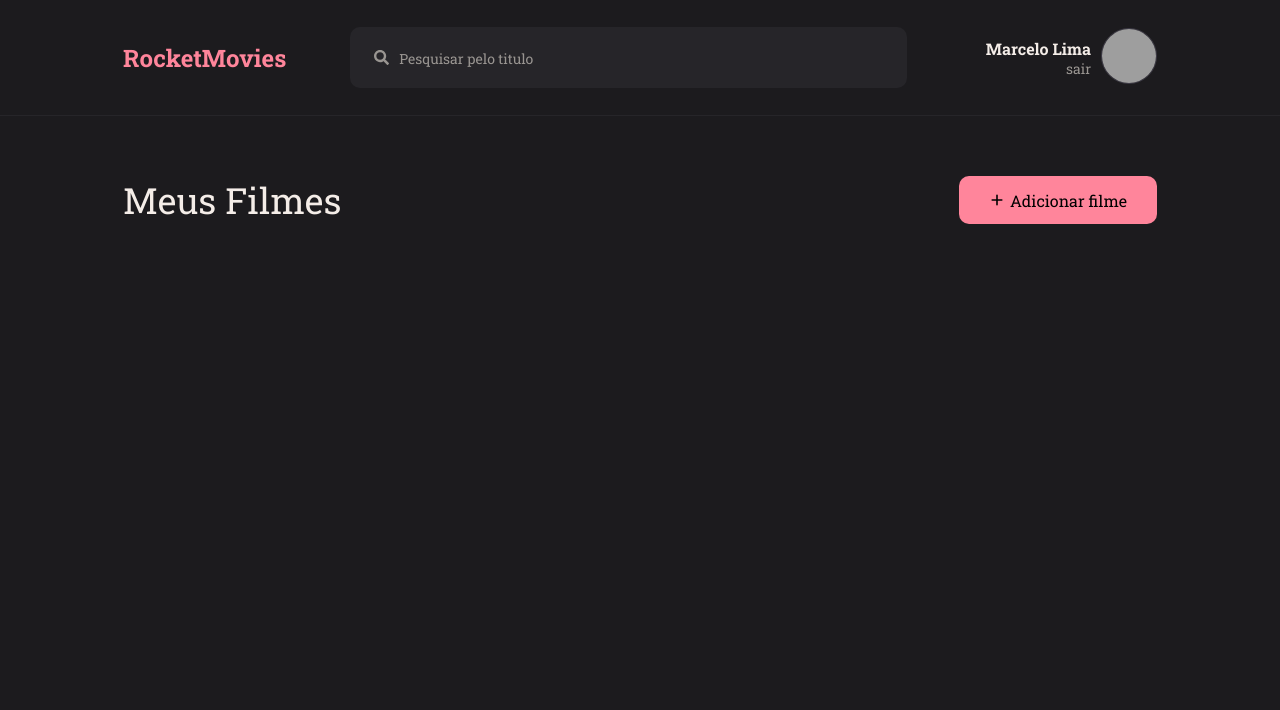
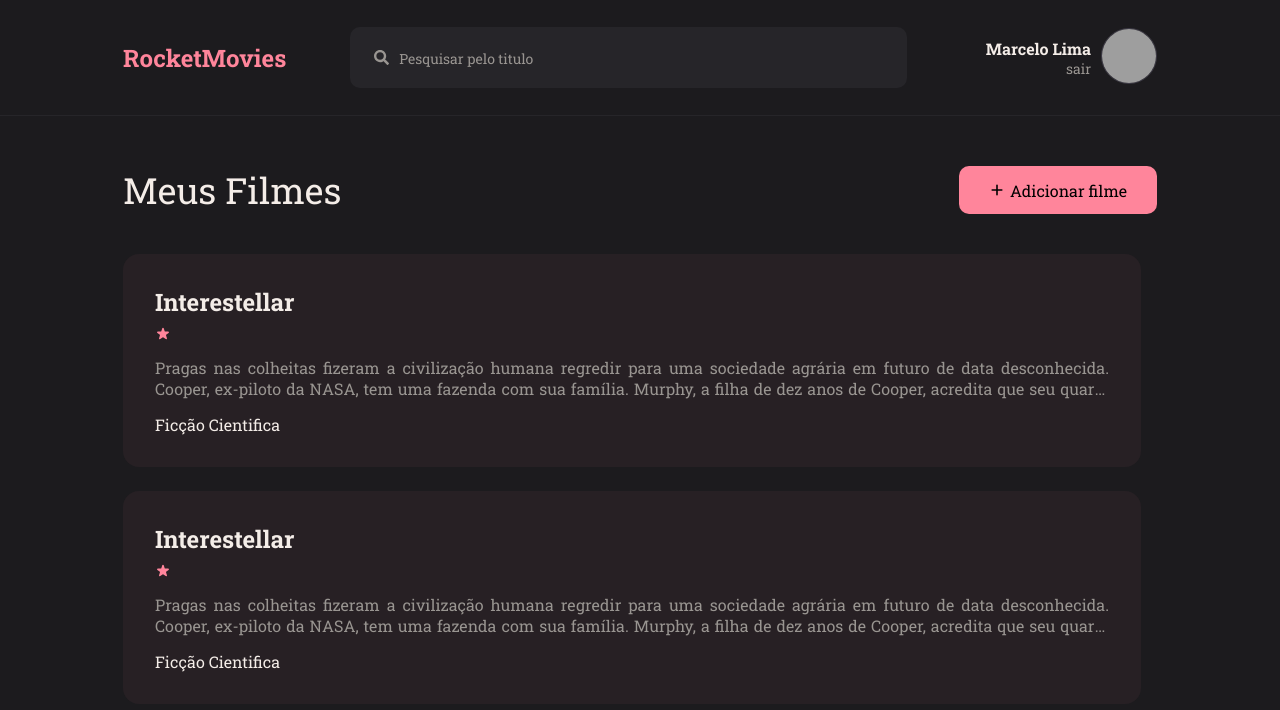
Before and after one commit to MarceloMLR/MoviesFrontend, a React (Vite) app: page / in a window 1280 px wide. Shown: the top 710 px of the page. Built offline with nearby package versions, Linux system fonts and the light colour scheme; grey boxes are pictures that could not be loaded.

Commit message:
Criado componente FilmCard

```diff
--- /dev/null
+++ b/src/Components/FilmCard/index.jsx
@@ -0,0 +1,43 @@
+import { Container } from "./styles";
+import { HiStar } from "react-icons/hi";
+export const FilmCard = () => {
+  return (
+    <Container>
+      <div>
+        <h2>Interestellar</h2>
+        <HiStar />
+      </div>
+      <p>
+        Pragas nas colheitas fizeram a civilização humana regredir para uma
+        sociedade agrária em futuro de data desconhecida. Cooper, ex-piloto da
+        NASA, tem uma fazenda com sua família. Murphy, a filha de dez anos de
+        Cooper, acredita que seu quarto está assombrado por um fantasma que
+        tenta se comunicar com ela. Pai e filha descobrem que o "fantasma" é uma
+        inteligência desconhecida que está enviando mensagens codificadas
+        através de radiação gravitacional, deixando coordenadas em binário que
+        os levam até uma instalação secreta da NASA liderada pelo professor John
+        Brand. O cientista revela que um buraco de minhoca foi aberto perto de
+        Saturno e que ele leva a planetas que podem oferecer condições de
+        sobrevivência para a espécie humana. As "missões Lázaro" enviadas anos
+        antes identificaram três planetas potencialmente habitáveis orbitando o
+        buraco negro Gargântua: Miller, Edmunds e Mann – nomeados em homenagem
+        aos astronautas que os pesquisaram. Brand recruta Cooper para pilotar a
+        nave espacial Endurance e recuperar os dados dos astronautas; se um dos
+        planetas se mostrar habitável, a humanidade irá seguir para ele na
+        instalação da NASA, que é na realidade uma enorme estação espacial. A
+        partida de Cooper devasta Murphy. Além de Cooper, a tripulação da
+        Endurance é formada pela bióloga Amelia, filha de Brand; o cientista
+        Romilly, o físico planetário Doyle, além dos robôs TARS e CASE. Eles
+        entram no buraco de minhoca e se dirigem a Miller, porém descobrem que o
+        planeta possui enorme dilatação gravitacional temporal por estar tão
+        perto de Gargântua: cada hora na superfície equivale a sete anos na
+        Terra. Eles entram em Miller e descobrem que é inóspito já que é coberto
+        por um oceano raso e agitado por ondas enormes. Uma onda atinge a
+        tripulação enquanto Amelia tenta recuperar os dados de Miller, matando
+        Doyle e atrasando a partida. Ao voltarem para a Endurance, Cooper e
+        Amelia descobrem que 23 anos se passaram.
+      </p>
+      <div>Ficção Cientifica</div>
+    </Container>
+  );
+};
--- /dev/null
+++ b/src/Components/FilmCard/styles.js
@@ -0,0 +1,30 @@
+import styled from "styled-components";
+
+export const Container = styled.div`
+  width: 100%;
+  background: rgba(255, 133, 155, 0.05);
+  display: flex;
+  flex-direction: column;
+  padding: 3.2rem;
+  border-radius: 1.6rem;
+  gap: 1.5rem;
+  > div {
+    display: flex;
+    flex-direction: column;
+    gap: 8px;
+
+    svg {
+      color: ${({ theme }) => theme.COLORS.PINK};
+    }
+  }
+
+  p {
+    display: -webkit-box;
+    -webkit-line-clamp: 2;
+    -webkit-box-orient: vertical;
+    text-align: justify;
+    overflow: hidden;
+    text-overflow: ellipsis;
+    color: ${({ theme }) => theme.COLORS.GRAY_100};
+  }
+`;
--- a/src/pages/Home/index.jsx
+++ b/src/pages/Home/index.jsx
@@ -1,17 +1,28 @@
-import { Container, Content } from "./styles";
+import { Container, Content, FilmsWrapper, Head } from "./styles";
 import { Header } from "../../Components/Header";
 import { Button } from "../../Components/Button";
 import { HiPlus } from "react-icons/hi";
+import { FilmCard } from "../../Components/FilmCard";
 export const Home = () => {
   return (
     <Container>
       <Header />
 
       <Content>
-        <div>
+        <Head>
           <h1>Meus Filmes</h1>
           <Button icon={HiPlus} title="Adicionar filme" />
-        </div>
+        </Head>
+
+        <FilmsWrapper>
+          <FilmCard />
+          <FilmCard />
+          <FilmCard />
+          <FilmCard />
+          <FilmCard />
+          <FilmCard />
+          <FilmCard />
+        </FilmsWrapper>
       </Content>
     </Container>
   );
--- a/src/pages/Home/styles.js
+++ b/src/pages/Home/styles.js
@@ -5,7 +5,7 @@
   height: 100vh;
   display: grid;
 
-  grid-template-columns: 1fr;
+  grid-template-columns: 100%;
   grid-template-rows: 11.6rem auto;
   grid-template-areas:
     "header"
@@ -15,17 +15,25 @@
 export const Content = styled.div`
   grid-area: content;
   padding: 0 12.3rem;
+`;
 
-  div {
-    display: flex;
-    padding: 1rem 0;
-    justify-content: space-between;
-    width: 100%;
+export const Head = styled.div`
+  display: flex;
 
-    margin-top: 5rem;
-    > h1 {
-      font-size: 3.6rem;
-      font-weight: 400;
-    }
+  justify-content: space-between;
+  width: 100%;
+  margin: 5rem 0 4rem;
+  > h1 {
+    font-size: 3.6rem;
+    font-weight: 400;
   }
 `;
+
+export const FilmsWrapper = styled.div`
+  height: 450px;
+  overflow-y: scroll;
+  display: flex;
+  flex-direction: column;
+  padding-right: 16px;
+  gap: 2.4rem;
+`;
```
